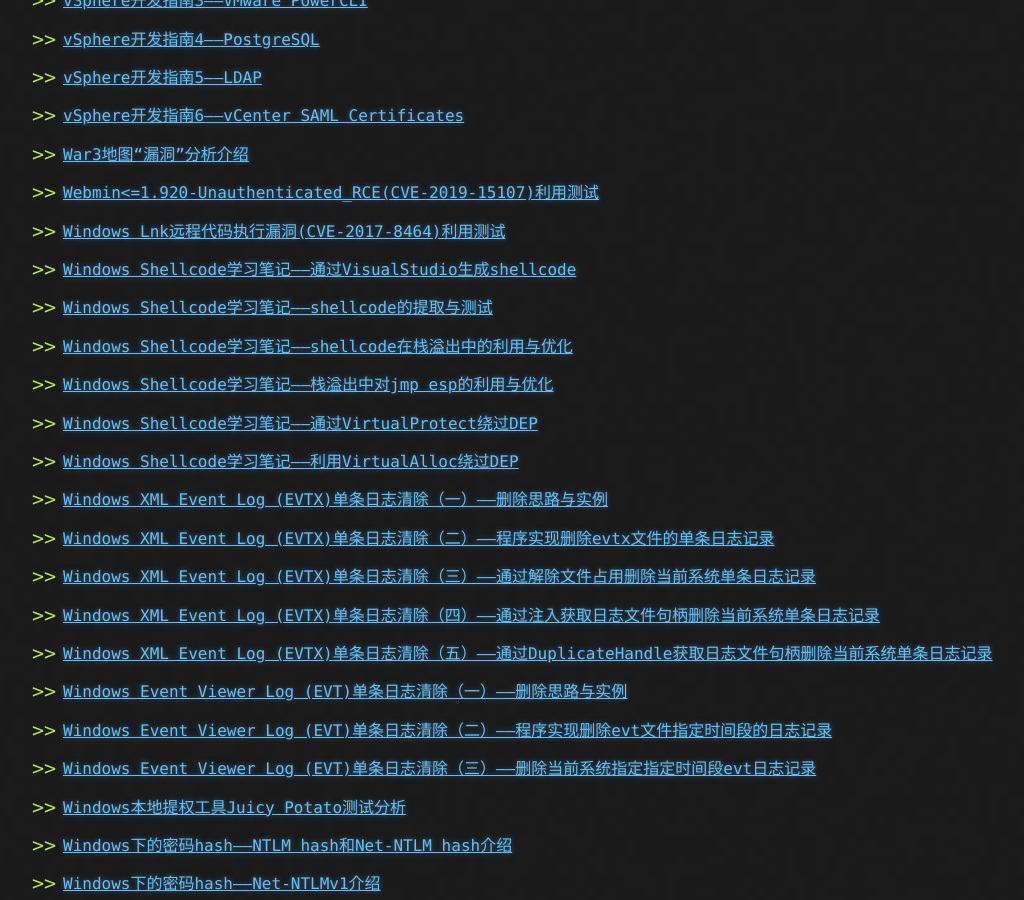
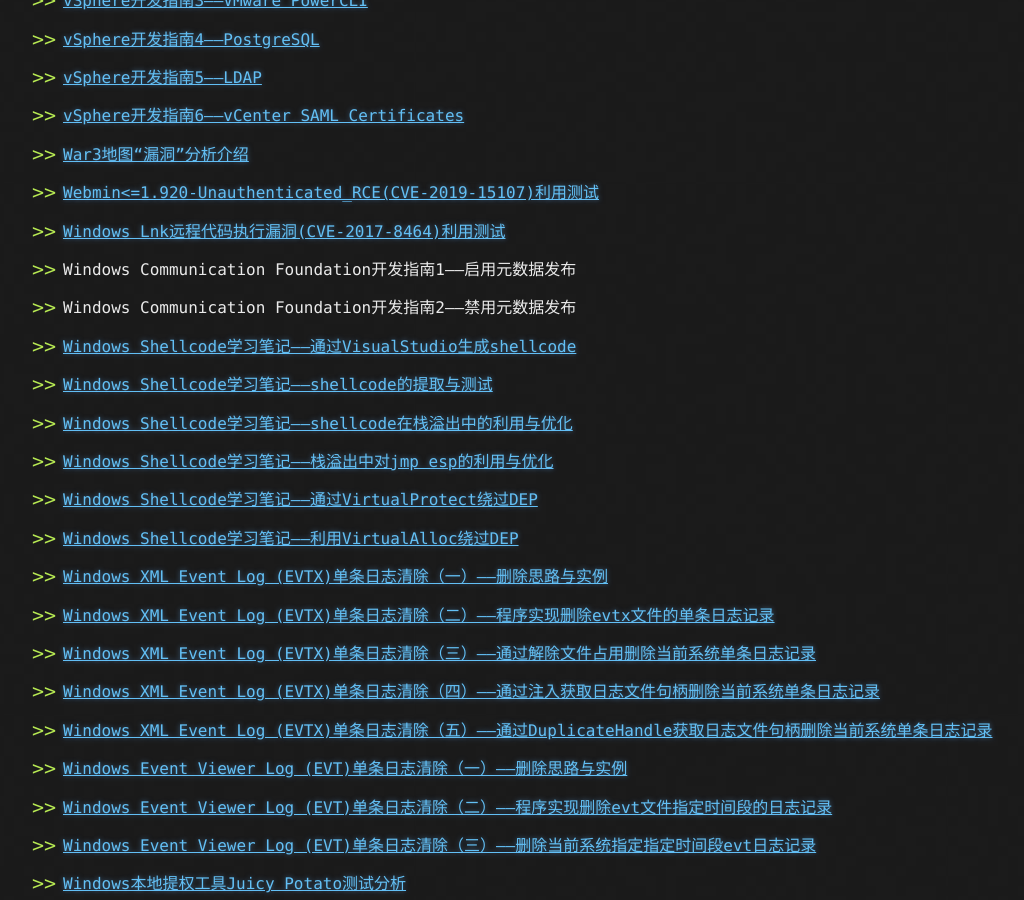
Before and after one commit to 3gstudent/3gstudent.github.io, a Jekyll site: the page built from about.md, in a window 1280 px wide and 900 px high, scrolled down 5137 px. Shown: the whole window, without its empty margins (117-1141 px from the left). Built offline with Jekyll 4.4.1, drawn with Linux system fonts in a browser that asks for light colours; some of the changed text lies outside the part shown.

Commit message:
Update about.md

```diff
--- a/about.md
+++ b/about.md
@@ -372,6 +372,12 @@ Github:   [3gstudent](https://github.com/3gstudent)
 
 -
  [Windows Lnk远程代码执行漏洞(CVE-2017-8464)利用测试](https://3gstudent.github.io/Windows-Lnk%E8%BF%9C%E7%A8%8B%E4%BB%A3%E7%A0%81%E6%89%A7%E8%A1%8C%E6%BC%8F%E6%B4%9E(CVE-2017-8464)%E5%88%A9%E7%94%A8%E6%B5%8B%E8%AF%95)
+
+-
+ Windows Communication Foundation开发指南1——启用元数据发布
+
+-
+ Windows Communication Foundation开发指南2——禁用元数据发布
 
 -
  [Windows Shellcode学习笔记——通过VisualStudio生成shellcode](https://3gstudent.github.io/Windows-Shellcode%E5%AD%A6%E4%B9%A0%E7%AC%94%E8%AE%B0-%E9%80%9A%E8%BF%87VisualStudio%E7%94%9F%E6%88%90shellcode)
```
Also changed, not shown: other parts of about.md (+1 -1 lines).
